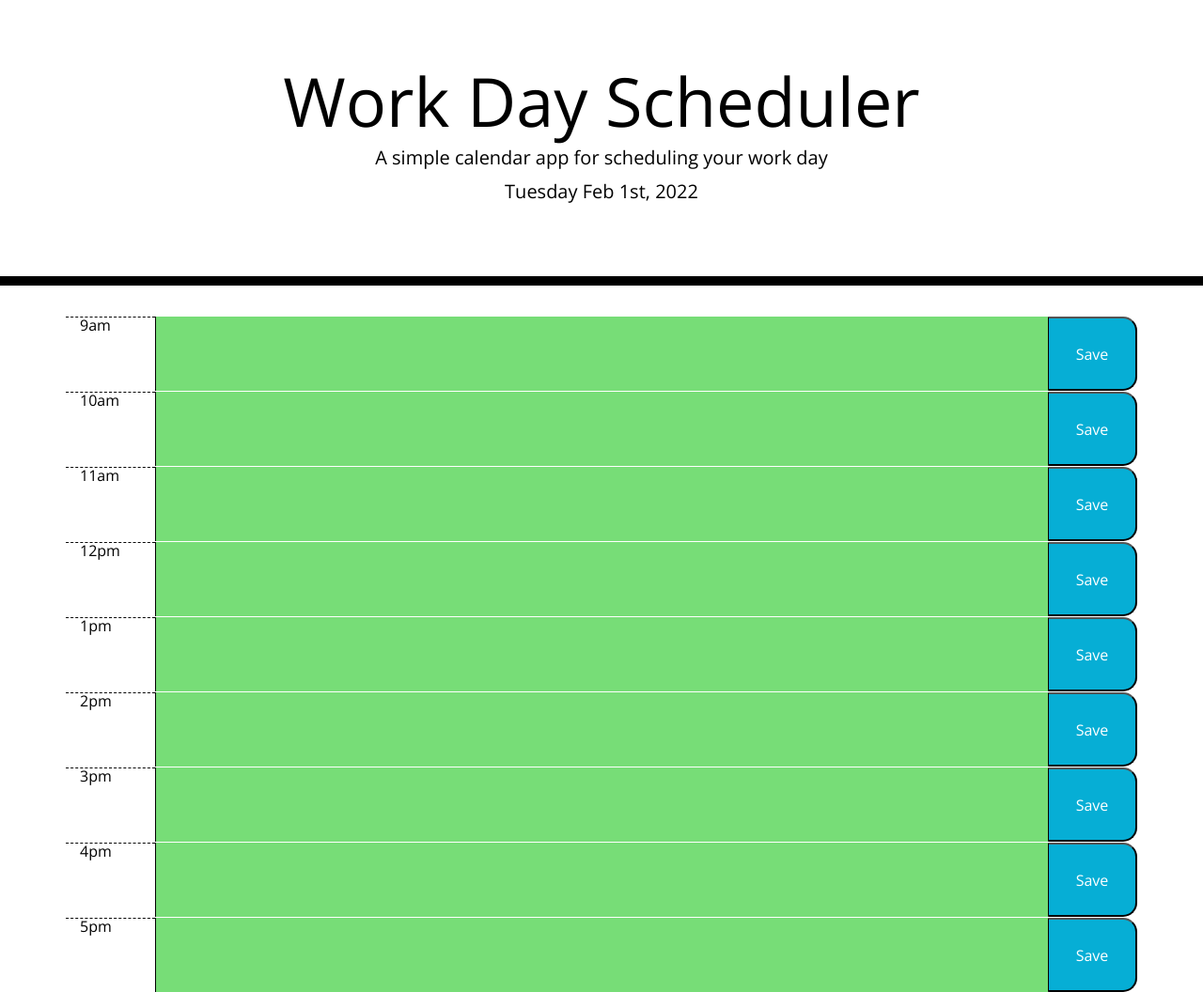
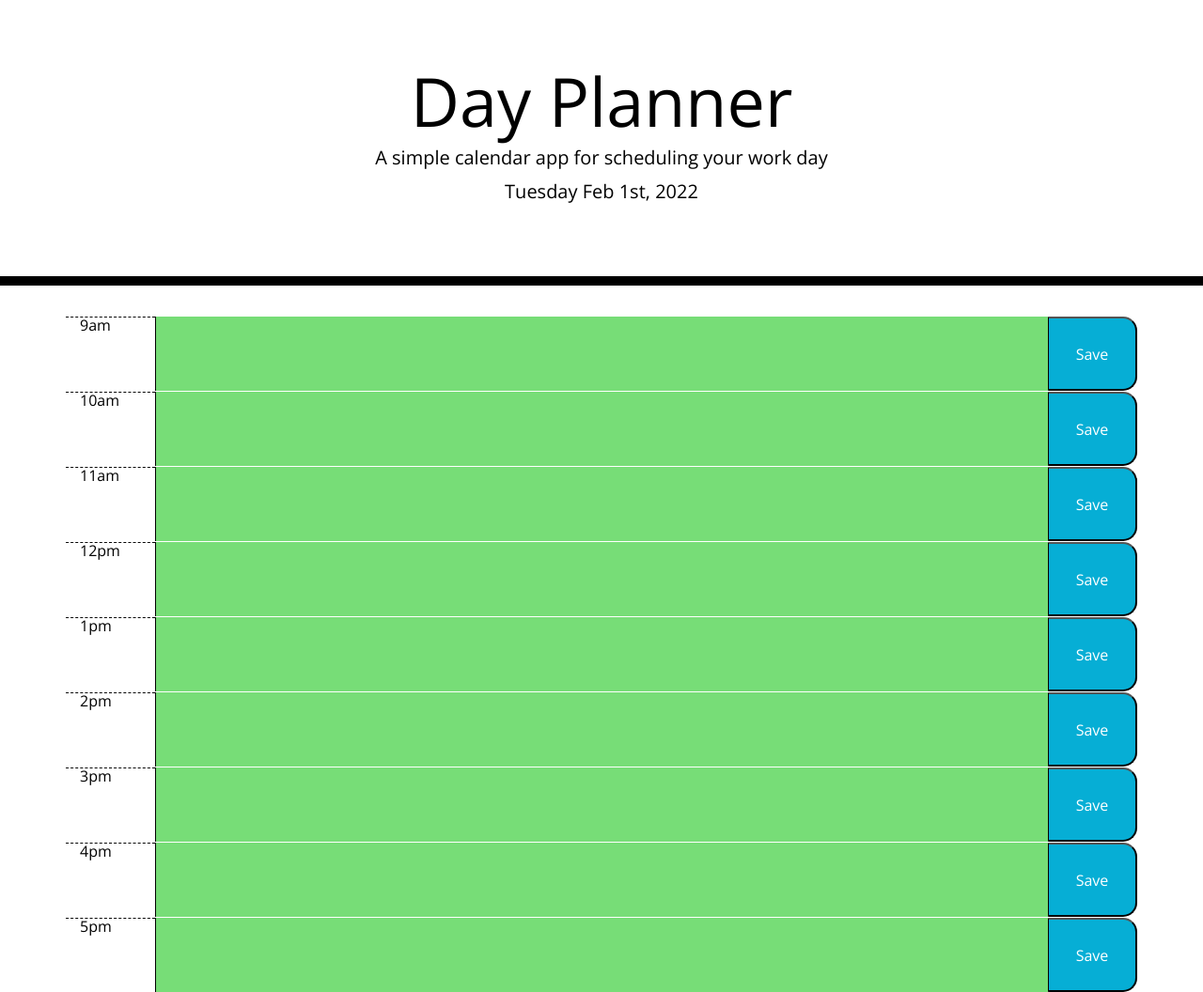
Before and after one commit to CortezStephanie/05HomeworkScheduler-SC, a plain HTML site: page index.html in a window 1280 px wide. Shown: the whole page at 94% size. Drawn offline with nearby package versions, Linux system fonts and the light colour scheme.

Commit message:
changed document title

```diff
--- a/index.html
+++ b/index.html
@@ -19,12 +19,12 @@
       rel="stylesheet"
     />
     <link rel="stylesheet" href="style.css" />
-    <title>Work Day Scheduler</title>
+    <title>Day Planner</title>
   </head>
 
   <body>
     <header class="jumbotron">
-      <h1 class="display-3">Work Day Scheduler</h1>
+      <h1 class="display-3">Day Planner</h1>
       <p class="lead">A simple calendar app for scheduling your work day</p>
       <p id="currentDay" class="lead"></p>
     </header>
```
